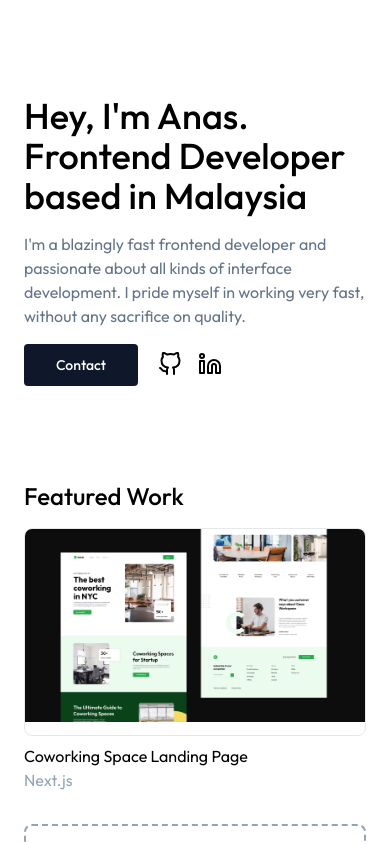
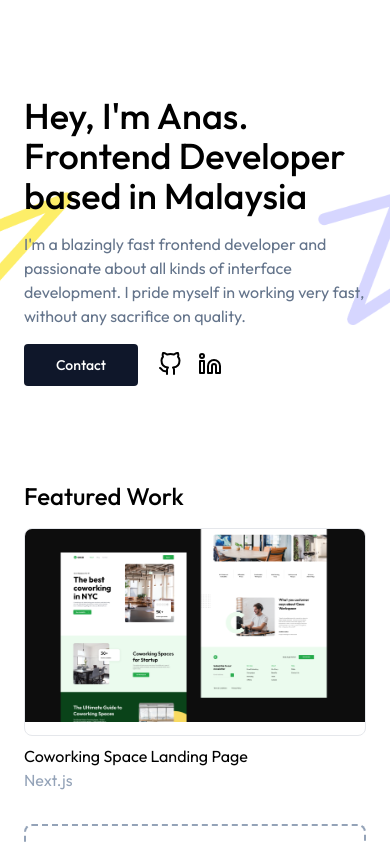
Before and after one commit to anas283/anas-blog, a Next.js app: page / in a window 390 px wide. Shown: the top 844 px of the page. Built offline with nearby package versions, Linux system fonts and the light colour scheme.

Commit message:
update: add yellow and purple lines

```diff
--- a/src/app/page.js
+++ b/src/app/page.js
@@ -2,11 +2,16 @@ import Image from "next/image";
 import CoworkingPreview from "../../public/coworking-space-preview.png";
 import GitHubIcon from "../../public/github.svg";
 import LinkedInIcon from "../../public/linkedin.svg";
+import YellowLine from "../../public/yellow-line.png";
+import PurpleLine from "../../public/purple-line.png";
 
 export default function Home() {
   return (
-    <main className="flex max-w-screen-md mx-auto min-h-screen items-center justify-between px-6 py-24 md:px-0 overflow-x-hidden">
-      <div>
+    <main className="relative overflow-x-hidden">
+      <div className="flex max-w-screen-md mx-auto min-h-screen items-center justify-between px-6 py-24 md:px-0 overflow-x-hidden">
+        <Image className="w-32 md:w-64 h-auto absolute z-1 top-48 -left-14" src={YellowLine} alt="line" />
+        <Image className="w-32 md:w-64 h-auto absolute z-1 top-48 -right-14" src={PurpleLine} alt="line" />
+        <div className="relative z-2">
           <h1 className="text-4xl md:text-5xl font-medium">
             Hey, I'm Anas. <br />
             Frontend Developer based in Malaysia
@@ -68,6 +73,7 @@ export default function Home() {
             </div>
           </div>
         </div>
+      </div>
     </main>
   )
 }
```
Also changed, not shown: public/purple-line.png (added), public/yellow-line.png (added). Lines whose indentation alone changed are shown as unchanged.
